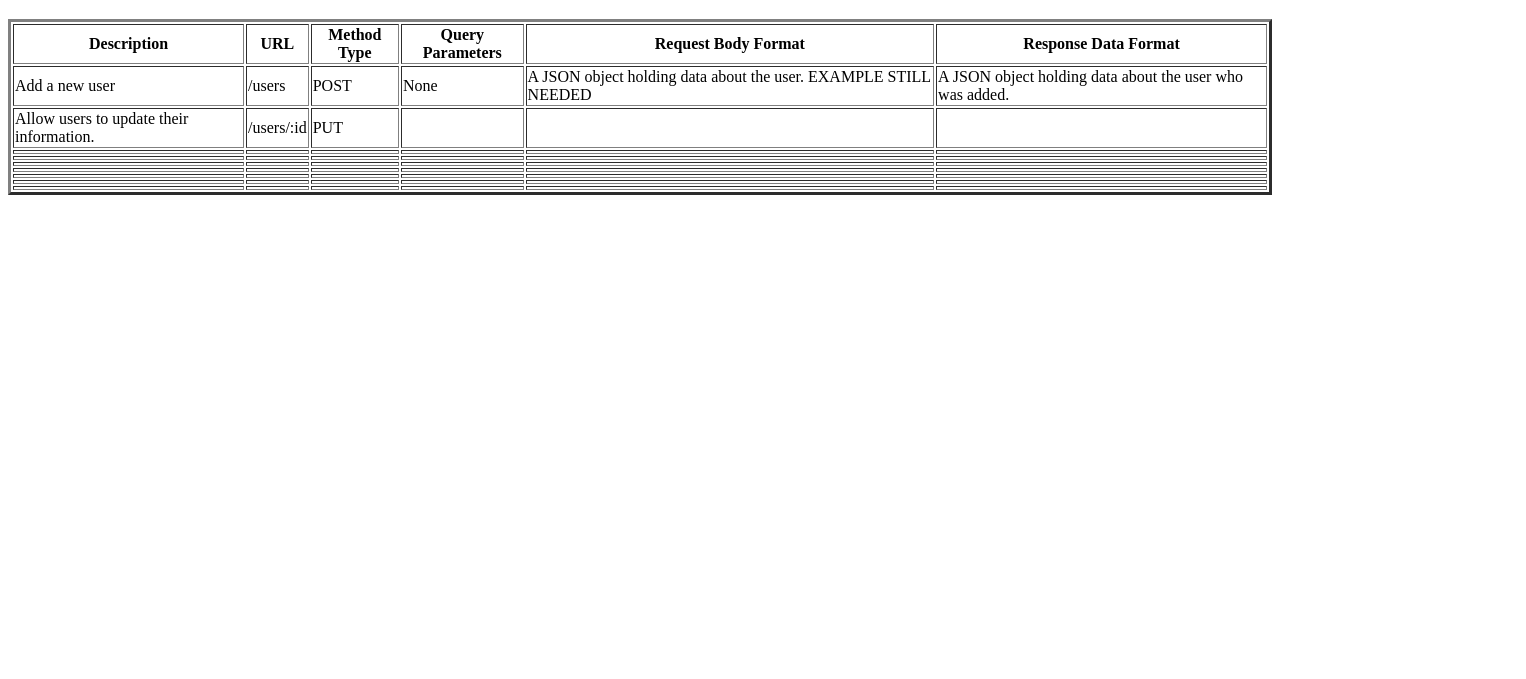
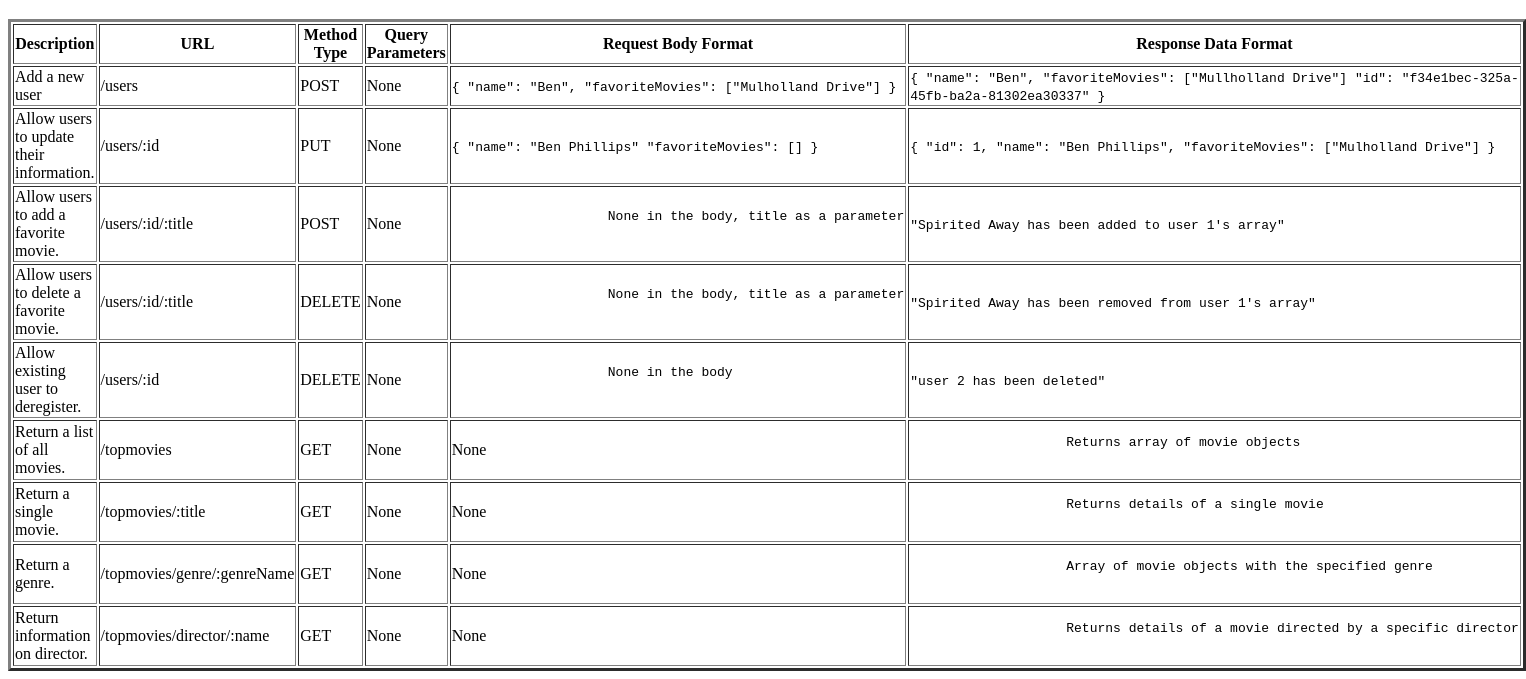
Before and after one commit to bphil1041/Movie-Api, a website: page public/documentation.html in a window 1280 px wide. Shown: the part 224-903 px from the top of the page, 1526 px wide, since content can reach past the window. Before the commit the page ends 800 px from the top, so only its background shows below. Drawn offline with Linux system fonts and the light colour scheme.

Commit message:
Update documentation.html

```diff
--- a/public/documentation.html
+++ b/public/documentation.html
@@ -36,81 +36,145 @@
             <td>/users</td>
             <td>POST</td>
             <td>None</td>
-            <td>A JSON object holding data about the user. EXAMPLE STILL NEEDED</td>
-            <td>A JSON object holding data about the user who was added. </td>
+            <td>
+                <code>
+                    {
+                        "name": "Ben",
+                        "favoriteMovies": ["Mulholland Drive"]
+                    }
+                </code>
+            </td>
+            <td>
+                <code>
+                    {
+                        "name": "Ben",
+                        "favoriteMovies": ["Mullholland Drive"]
+                        "id": "f34e1bec-325a-45fb-ba2a-81302ea30337"
+                    }
+                </code>
+            </td>
         </tr>
         <tr>
             <td>Allow users to update their information.</td>
             <td>/users/:id</td>
             <td>PUT</td>
-            <td></td>
-            <td></td>
-            <td></td>
-
+            <td>None</td>
+            <td>
+                <code>
+                    {
+                        "name": "Ben Phillips"
+                        "favoriteMovies": []
+                    }
+                </code>
+            </td>
+            <td>
+                <code>
+                    {
+                        "id": 1,
+                        "name": "Ben Phillips",
+                        "favoriteMovies": ["Mulholland Drive"]
+                    }
+                </code>
+            </td>
         </tr>
         <tr>
-            <td></td>
-            <td></td>
-            <td></td>
-            <td></td>
-            <td></td>
-            <td></td>
-
+            <td>Allow users to add a favorite movie.</td>
+            <td>/users/:id/:title</td>
+            <td>POST</td>
+            <td>None</td>
+            <td>
+                <pre>
+                    None in the body, title as a parameter
+                </pre>
+            </td>
+            <td>
+                <code>
+                    "Spirited Away has been added to user 1's array"
+                </code>
+            </td>
         </tr>
         <tr>
-            <td></td>
-            <td></td>
-            <td></td>
-            <td></td>
-            <td></td>
-            <td></td>
-
+            <td>Allow users to delete a favorite movie.</td>
+            <td>/users/:id/:title</td>
+            <td>DELETE</td>
+            <td>None</td>
+            <td>
+                <pre>
+                    None in the body, title as a parameter
+                </pre>
+            </td>
+            <td>
+                <code>
+                    "Spirited Away has been removed from user 1's array"
+                </code>
+            </td>
         </tr>
         <tr>
-            <td></td>
-            <td></td>
-            <td></td>
-            <td></td>
-            <td></td>
-            <td></td>
+            <td>Allow existing user to deregister.</td>
+            <td>/users/:id</td>
+            <td>DELETE</td>
+            <td>None</td>
+            <td>
+                <pre>
+                    None in the body
+                </pre>
+            </td>
+            <td>
+                <code>
+                    "user 2 has been deleted"
+                </code>
 
+            </td>
         </tr>
         <tr>
-            <td></td>
-            <td></td>
-            <td></td>
-            <td></td>
-            <td></td>
-            <td></td>
-
+            <td>Return a list of all movies.</td>
+            <td>/topmovies</td>
+            <td>GET</td>
+            <td>None</td>
+            <td>None</td>
+            <td>
+                <pre>
+                    Returns array of movie objects
+                </pre>
+            </td>
         </tr>
         <tr>
-            <td></td>
-            <td></td>
-            <td></td>
-            <td></td>
-            <td></td>
-            <td></td>
-
+            <td>Return a single movie.</td>
+            <td>/topmovies/:title</td>
+            <td>GET</td>
+            <td>None</td>
+            <td>None</td>
+            <td>
+                <pre>
+                    Returns details of a single movie
+                </pre>
+            </td>
         </tr>
         <tr>
-            <td></td>
-            <td></td>
-            <td></td>
-            <td></td>
-            <td></td>
-            <td></td>
-
+            <td>Return a genre.</td>
+            <td>/topmovies/genre/:genreName</td>
+            <td>GET</td>
+            <td>None</td>
+            <td>None</td>
+            <td>
+                <pre>
+                    Array of movie objects with the specified genre
+                </pre>
+            </td>
         </tr>
         <tr>
-            <td></td>
-            <td></td>
-            <td></td>
-            <td></td>
-            <td></td>
-            <td></td>
+            <td>Return information on director.</td>
+            <td>/topmovies/director/:name</td>
+            <td>GET</td>
+            <td>None</td>
+            <td>None</td>
+            <td>
+                <pre>
+                    Returns details of a movie directed by a specific director
+                </pre>
+            </td>
+        </tr>
 
-        </tr>
 
 
     </table>
```
